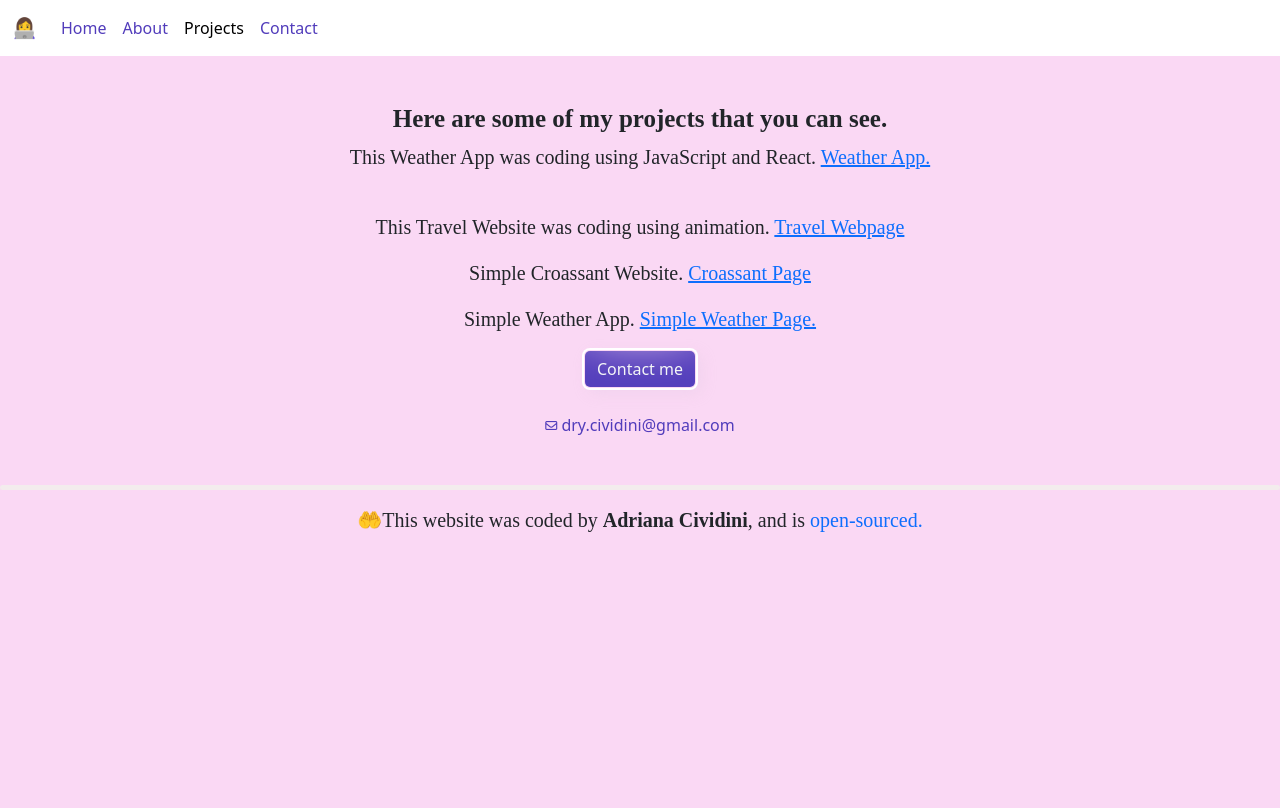
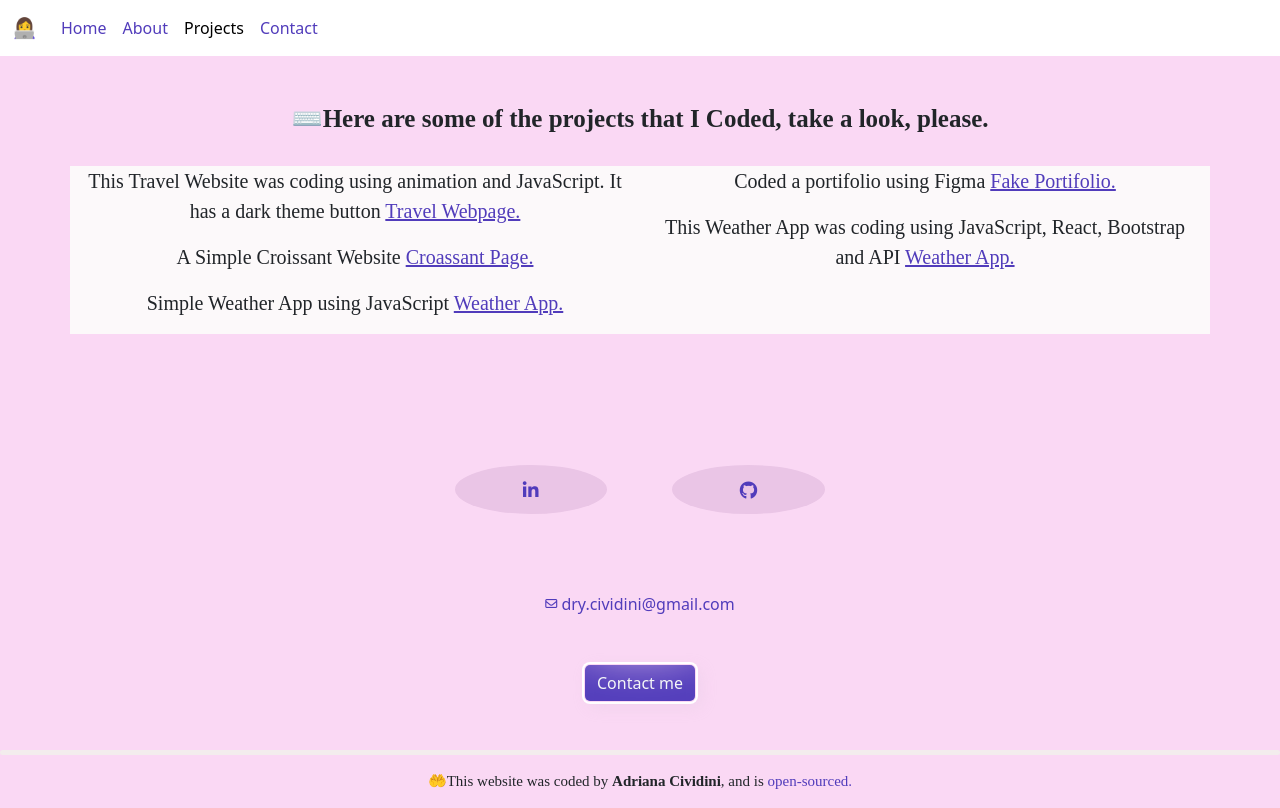
Before and after one commit to AdrianaCividini/my-personal-portifolio, a plain HTML site: page work.html in a window 1280 px wide. Drawn offline with nearby package versions, Linux system fonts and the light colour scheme; a web font is replaced by a local one.

Commit message:
Improve the css.

```diff
--- a/index.css
+++ b/index.css
@@ -25,7 +25,7 @@ p {
   font-size: 20px;
 }
 .informations a {
-  color: black;
+  color: rgb(81, 60, 187);
 }
 .email-link {
   color: rgb(81, 60, 187);
@@ -59,43 +59,46 @@ footer .social-links a:hover {
   color: white;
   background: black;
 }
+footer a:hover {
+  color: black;
+  transition: all 200ms ease-in-out;
+  font-size: 17px;
+  background: #efe5e7;
+}
+.resume-contact {
+  justify-content: space-evenly;
+}
+.resume-contact i {
+  color: rgb(81, 60, 187);
+}
 
 .btn-branding {
   box-shadow: inset 0 -3em 3em rgb(81, 60, 187), 0 0 0 2px white,
     0.3em 0.3em 1em rgba(214, 190, 217, 0.236);
   cursor: pointer;
   margin-bottom: 25px;
+  margin: auto;
 }
 .btn-branding a {
   color: #f4f6f7;
   text-decoration: none;
 }
 .btn-branding a:hover {
-  color: rgb(237, 237, 248);
   transition: all 200ms ease-in-out;
-  border-radius: 5px;
   font-size: 17px;
 }
-
+.webpage p {
+  font-size: 15px;
+}
 .webpage a {
+  color: rgb(81, 60, 187);
   text-decoration: none;
 }
-
-.d-flex {
-  justify-content: space-evenly;
+.webpage a:hover {
+  font-size: 17px;
+  background: #f4f6f7;
+  border-radius: 5px;
 }
-
-footer a {
-  text-decoration: none;
-}
-
-footer a:hover {
-  color: black;
-  transition: all 200ms ease-in-out;
-  font-size: 17px;
-  background: #efe5e7;
-}
-
 .webpage:before {
   width: 100%;
   height: 5px;
@@ -105,3 +108,11 @@ footer a:hover {
   background: #f3eced;
   margin-bottom: 15px;
 }
+
+p a {
+  color: rgb(81, 60, 187);
+}
+
+.projects-container .col-6 {
+  background: #fcf9fa;
+}
--- a/work.html
+++ b/work.html
@@ -62,40 +62,88 @@
         </div>
       </div>
     </nav>
-    <h3>Here are some of my projects that you can see.</h3>
+    <h3>⌨️Here are some of the projects that I Coded, take a look, please.</h3>
+    <br />
+    <div class="projects-container container d-flex">
+      <div class="row">
+        <div class="col-6">
+          <p>
+            This Travel Website was coding using animation and JavaScript. It
+            has a dark theme button
+            <a href="https://rainbow-sable-59c69c.netlify.app/" target="_blank"
+              >Travel Webpage.</a
+            >
+          </p>
 
-    <p>
-      This Weather App was coding using JavaScript and React.
-      <a href="https://incandescent-bienenstitch-d1f35c.netlify.app"
-        >Weather App.</a
-      >
-    </p>
+          <p>
+            A Simple Croissant Website
+            <a
+              href="https://thunderous-chaja-5801dc.netlify.app/contact"
+              target="_blank"
+              >Croassant Page.</a
+            >
+          </p>
+
+          <p>
+            Simple Weather App using JavaScript
+            <a
+              href="https://resplendent-salamander-942e29.netlify.app/"
+              target="_blank"
+            >
+              Weather App.
+            </a>
+          </p>
+        </div>
+
+        <div class="col-6">
+          <p>
+            Coded a portifolio using Figma
+            <a
+              href="https://prismatic-zuccutto-970378.netlify.app"
+              target="_blank"
+              >Fake Portifolio.</a
+            >
+          </p>
+
+          <p>
+            This Weather App was coding using JavaScript, React, Bootstrap and
+            API
+            <a
+              href="https://incandescent-bienenstitch-d1f35c.netlify.app"
+              target="_blank"
+              >Weather App.</a
+            >
+          </p>
+        </div>
+      </div>
+    </div>
     <br />
-    <p>
-      This Travel Website was coding using animation.
-      <a href="https://rainbow-sable-59c69c.netlify.app/">Travel Webpage</a>
-    </p>
-    <p>
-      Simple Croassant Website.
-      <a href="https://thunderous-chaja-5801dc.netlify.app/contact"
-        >Croassant Page</a
-      >
-    </p>
-    <p>
-      Simple Weather App.
-      <a href="https://resplendent-salamander-942e29.netlify.app/">
-        Simple Weather Page.
-      </a>
-    </p>
+    <br />
 
-    <button class="btn btn-branding">
-      <a href="mailto:dry.cividini@gmail.com">Contact me</a>
-    </button>
+    <footer>
+      <div class="social-links mt-5">
+        <a
+          href="https://www.linkedin.com/in/adriana-cividini-949076225/"
+          target="_blanket"
+          ><i class="fa-brands fa-linkedin-in fa-xs"></i
+        ></a>
+        <a href="https://github.com/AdrianaCividini" target="_blanket"
+          ><i class="fa-brands fa-github fa-xs"></i
+        ></a>
+      </div>
+    </footer>
 
     <div class="email-link mb-5">
       <i class="fa-regular fa-envelope fa-fade fa-xs"></i>
       dry.cividini@gmail.com
     </div>
+
+    <button class="btn btn-branding">
+      <a href="mailto:dry.cividini@gmail.com">Contact me</a>
+    </button>
+    <br />
+    <br />
+    <br />
 
     <div class="webpage">
       <p>
```
Also changed, not shown: about.html (+12 -12 lines), contact.html (+2 -0 lines), 1 other file.
